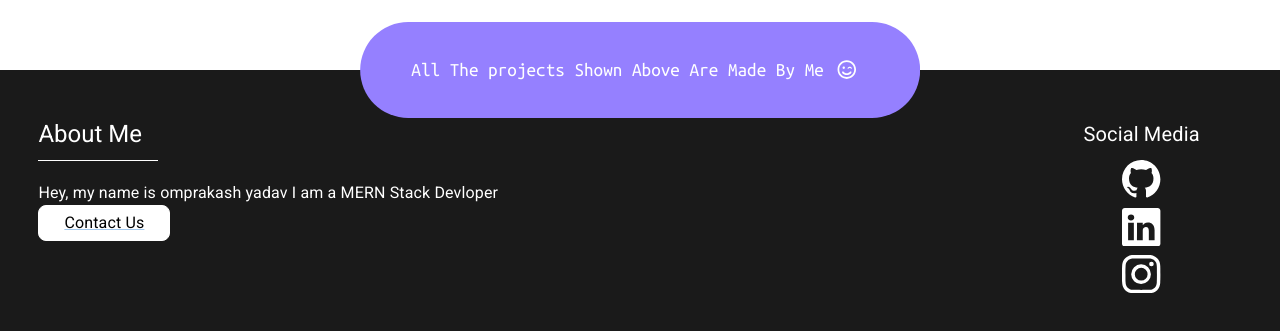
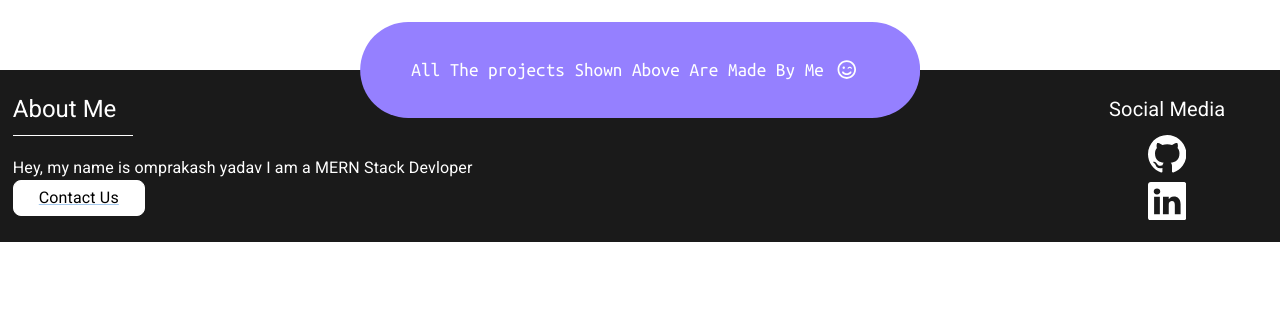
Before and after one commit to omprakash-yadav/op_portfolio, a React (Create React App) app: page /Projects in a window 1280 px wide. Shown: the part 2961-3292 px from the top of the page. After the commit the page ends 3203 px from the top, so only its background shows below. Built offline with nearby package versions, Linux system fonts and the light colour scheme.

Commit message:
resume update

```diff
--- a/package.json
+++ b/package.json
@@ -19,6 +19,7 @@
     "react": "^18.1.0",
     "react-dom": "^18.1.0",
     "react-icons": "^4.3.1",
+    "react-pdf": "^6.2.2",
     "react-redux": "^8.0.1",
     "react-router-dom": "^6.3.0",
     "react-scripts": "5.0.1",
--- a/src/components/Footer/Footer.css
+++ b/src/components/Footer/Footer.css
@@ -1,6 +1,6 @@
 .footer {
     background-color: rgb(26, 26, 26);
-    padding: 3vmax;
+    padding: 1vmax;
     display: grid;
     grid-template-columns: 1fr 200px;
   }
--- a/src/components/Footer/Footer.jsx
+++ b/src/components/Footer/Footer.jsx
@@ -27,9 +27,9 @@ function Footer() {
         >
           <BsLinkedin />
         </a>
-        <a href="https://www.instagram.com/omprakash9572/" target="black">
+        {/* <a href="https://www.instagram.com/omprakash9572/" target="black">
           <BsInstagram />
-        </a>
+        </a> */}
       </div>
     </div>
   );
--- a/src/components/Home/Home.jsx
+++ b/src/components/Home/Home.jsx
@@ -9,6 +9,7 @@ import { Typography, Button } from "@mui/material";
 import axios from "axios";
 import FileDownload from "js-file-download";
 import TimeLine from "../TimeLine/TimeLine";
+//import pdf from "..Resume/OP RESUME_22.pdf"
 import {
   SiReact,
   SiJavascript,
@@ -23,7 +24,8 @@ import {
 const download = (e) => {
   e.preventDefault();
   axios({
-    url: "https://portfoliobackend12.herokuapp.com/",
+    //url: "https://portfoliobackend12.herokuapp.com/",
+    url:"https://gifted-tie-newt.cyclic.app",
     method: "GET",
     responseType: "blob",
   }).then((res) => {
@@ -146,10 +148,18 @@ function Home() {
           <Typography variant="h2">DEVELOPER</Typography>
         </div>
         <div className="cvbutton">
+          {/* <Button>
+            <a
+              href="https://drive.google.com/drive/u/5/my-drive"
+              target="black"
+            >
+              resume vew
+            </a>
+          </Button> */}
           {/* <a href="OP RESUME_22.pdf" download>
             <Button> Download Cv</Button>
           </a> */}
-          <Button onClick={(e) => download(e)}>Downlode CV</Button>
+        <Button onClick={(e) => download(e)}>Downlode CV</Button>
         </div>
       </div>
 
```
Also changed, not shown: src/App.js (+8 -8 lines), src/components/Login/Login.jsx (line endings or trailing spaces), src/components/Resume/pdf-vew.js (added), 2 other files (tests, documents, lock files or other folders).
